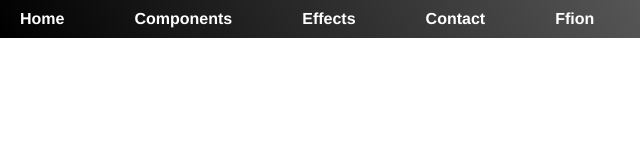
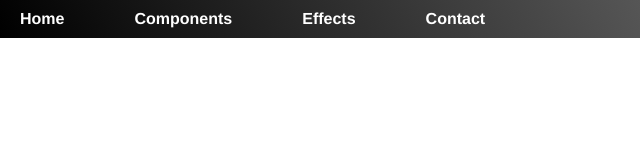
Before and after one commit to ChrisWillcock/chriswillcock.github.io, a plain HTML site: page index.html in a window 1280 px wide. Shown: the full height of the page, 0-640 px from the left. Drawn offline with Linux system fonts and the light colour scheme.

Commit message:
removed name

```diff
--- a/index.html
+++ b/index.html
@@ -8,7 +8,6 @@
     <span class="header">Components</span>
     <span class="header">Effects</span>
     <span class="header">Contact</span>
-    <span class="header">Ffion</span>
   </header>
 
   <body></body>
```
